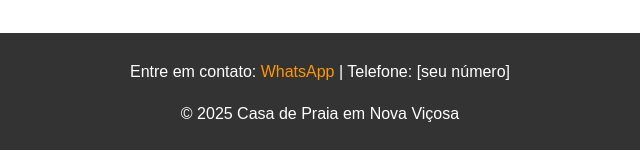
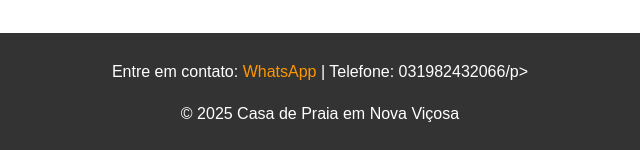
Before and after one commit to michelecorreaprog/praia-novavicosa, a plain HTML site: page index.html in a window 1280 px wide. Shown: the part 1555-1705 px from the top of the page, 320-960 px from the left. Drawn offline with Linux system fonts and the light colour scheme.

Commit message:
Update index.html

```diff
--- a/index.html
+++ b/index.html
@@ -133,7 +133,7 @@
 </section>
 
 <footer>
-    <p>Entre em contato: <a href="https://wa.me/031982432066">WhatsApp</a> | Telefone: [seu número]</p>
+    <p>Entre em contato: <a href="https://wa.me/031982432066">WhatsApp</a> | Telefone: 031982432066/p>
     <p>&copy; 2025 Casa de Praia em Nova Viçosa</p>
 </footer>
 </body>
```
